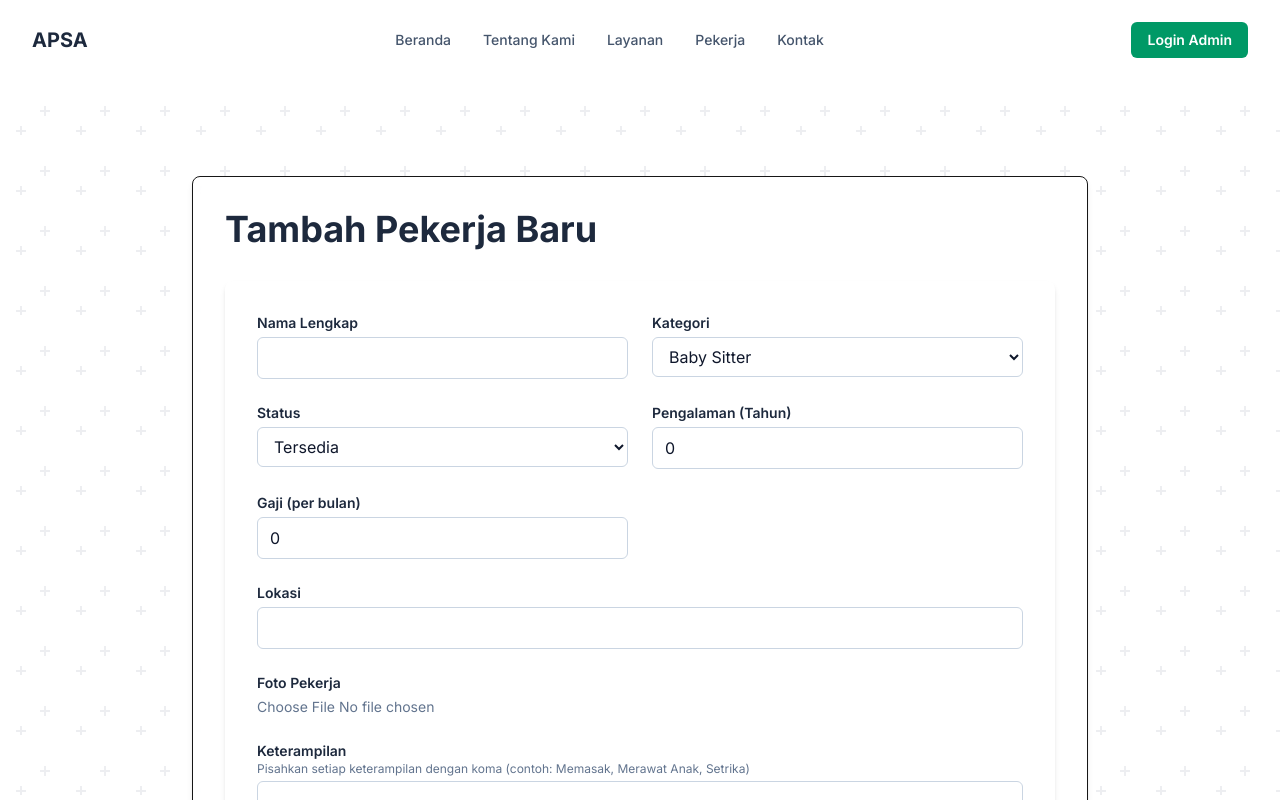
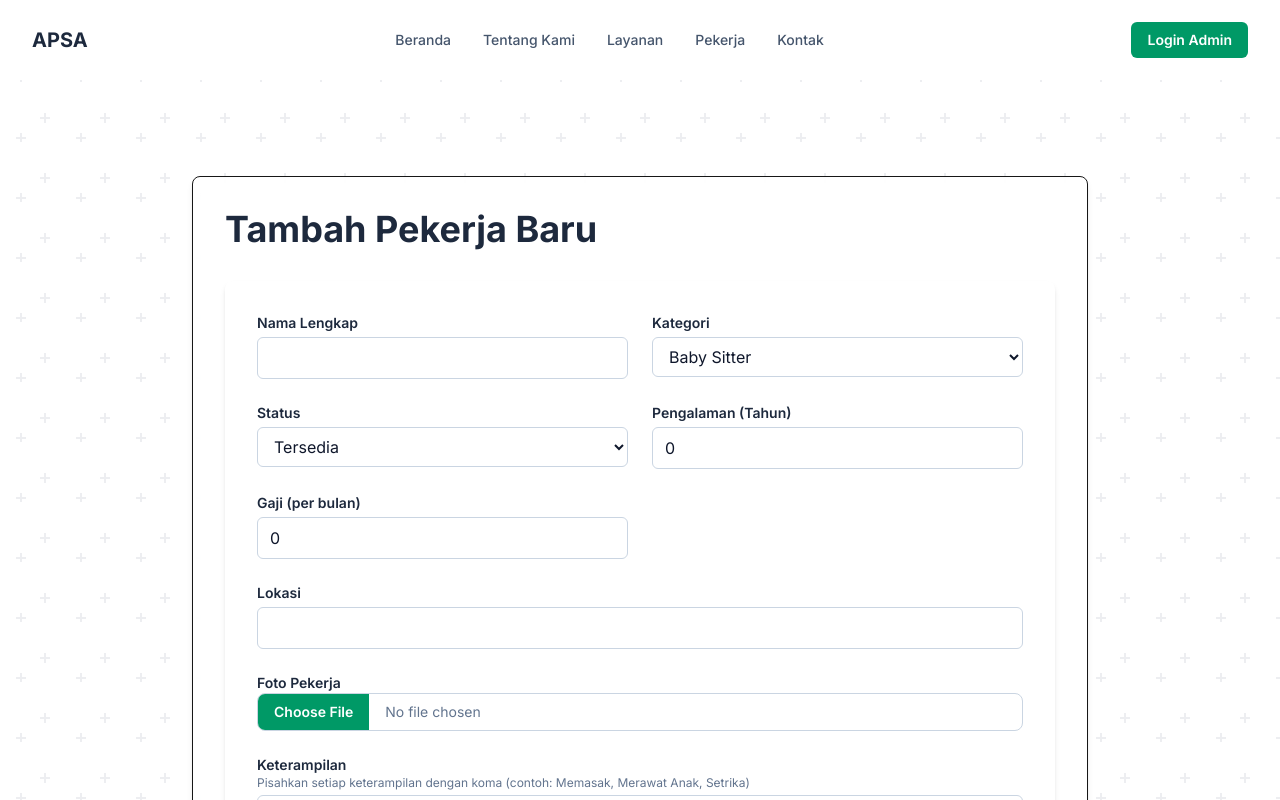
Before and after one commit to natepoy24/agensi-penyalur, a Next.js app: page /admin/dashboard/tambah in a window 1280 px wide. Shown: the top 800 px of the page. Built offline with nearby package versions, Linux system fonts and the light colour scheme; no server answers.

Commit message:
Production1 dev

```diff
--- a/src/app/admin/dashboard/tambah/AddPekerjaForm.tsx
+++ b/src/app/admin/dashboard/tambah/AddPekerjaForm.tsx
@@ -67,7 +67,8 @@ export default function AddPekerjaForm() {
         </div>
         <div className="md:col-span-2">
           <label htmlFor="fotoUrl" className="block text-sm font-semibold text-slate-800">Foto Pekerja</label>
-          <input type="file" id="fotoUrl" name="fotoUrl" required accept="image/png, image/jpeg, image/jpg" className="mt-1 block w-full text-sm text-slate-500" />
+          <input type="file" id="fotoUrl" name="fotoUrl" required accept="image/png, image/jpeg, image/jpg" className="block w-full cursor-pointer rounded-lg border border-slate-300 text-sm text-slate-500 file:mr-4 file:border-0 file:bg-emerald-600 file:px-4 file:py-2 file:text-sm file:font-semibold file:text-white hover:file:bg-emerald-700"/>
+
         </div>
         <div className="md:col-span-2">
           <label htmlFor="keterampilan" className="block text-sm font-semibold text-slate-800">Keterampilan</label>
```
